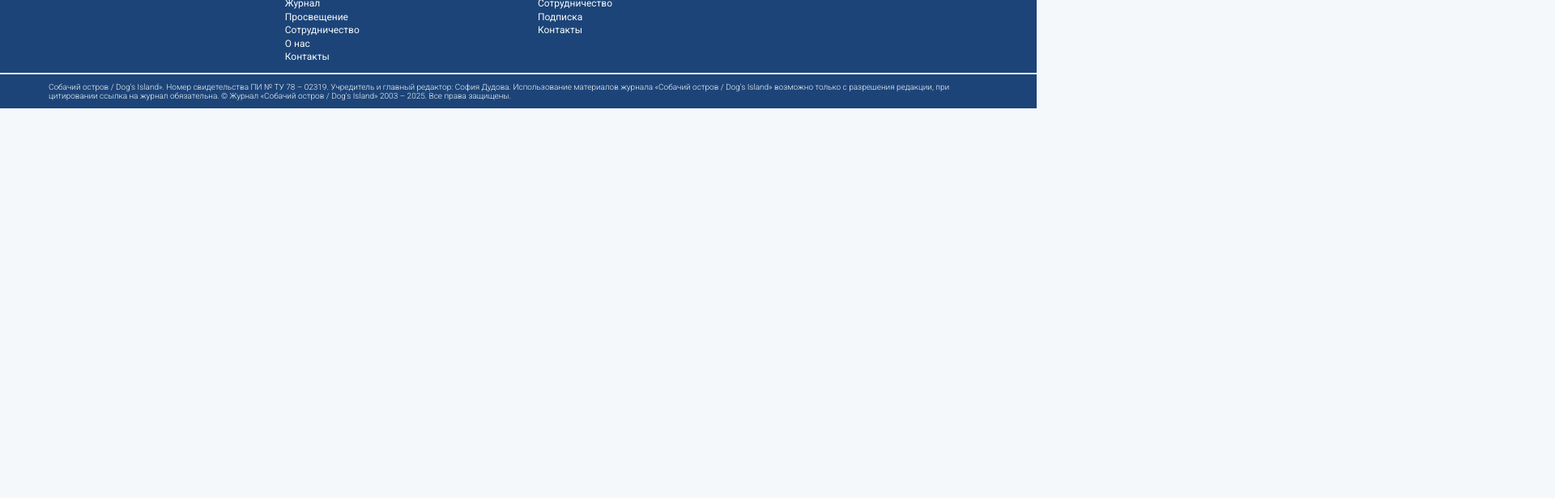
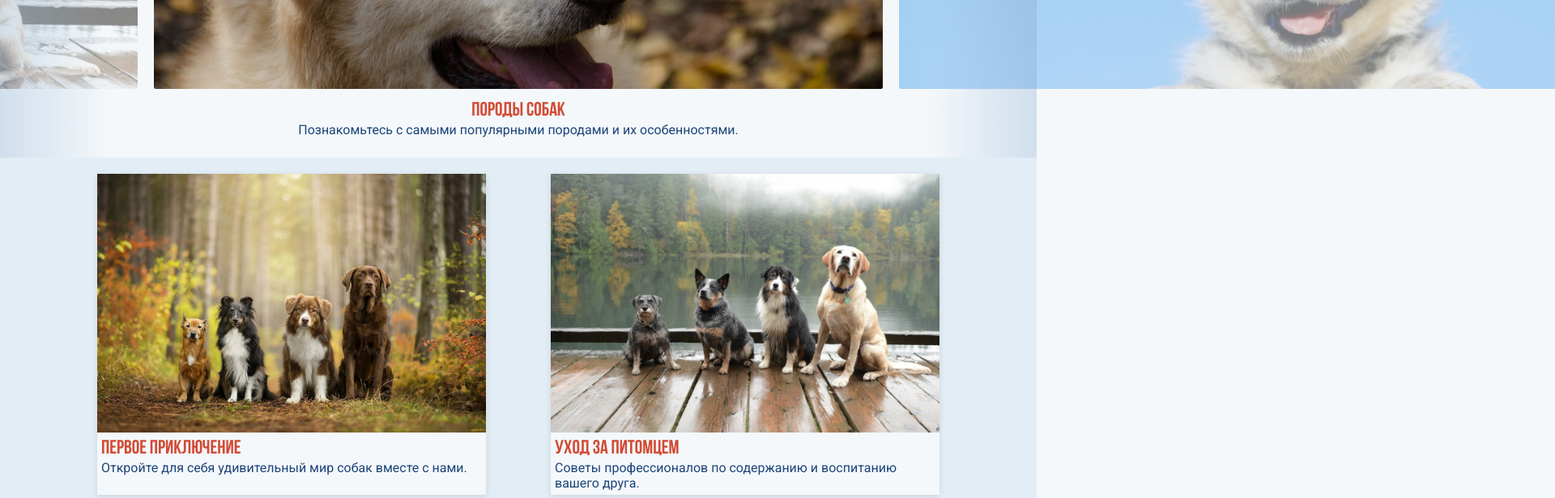
Before and after one commit to schastlivayaa/dogs-island, a Vue app: page / in a window 1280 px wide. Shown: the part 360-976 px from the top of the page at 81% size, 1920 px wide, since content can reach past the window. Before the commit the page ends 800 px from the top, so only its background shows below. Built offline with nearby package versions, Linux system fonts and the light colour scheme.

Commit message:
fix: delete extra tags

```diff
--- a/src/pages/HomePage.vue
+++ b/src/pages/HomePage.vue
@@ -1,7 +1,12 @@
 <template>
-    <DefaultLayout>
-        <BannerCarousel/>
-        <MaterialsList/>
-        <ScrollToTop/>
-    </DefaultLayout>
+    <Banner />
+    <ArticleList />
+    <ScrollToTop />
 </template>
+
+
+<script setup>
+import Banner from '@/components/Banner.vue'
+import ArticleList from '@/components/ArticleList.vue'
+import ScrollToTop from '@/components/ScrollToTop.vue'
+</script>
```
